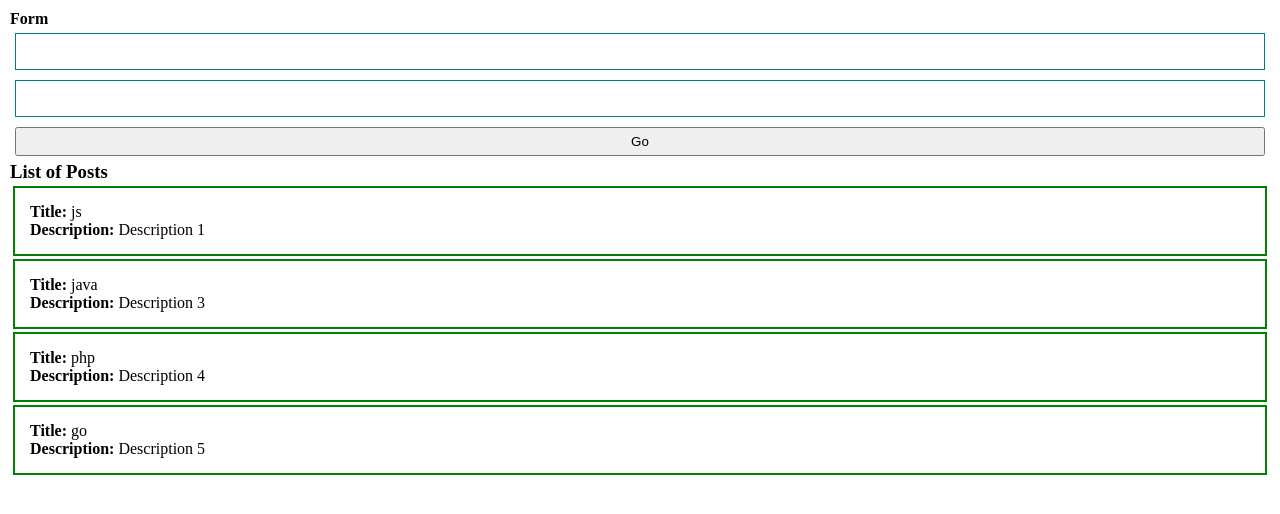
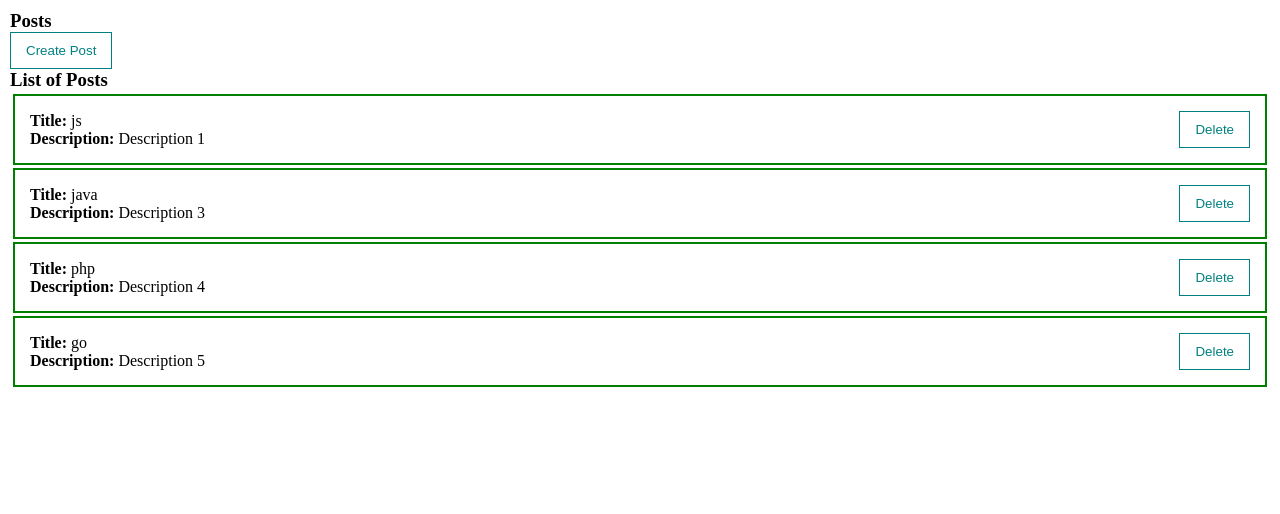
Before and after one commit to dilnazZhumabaikyzy/vuejs-pilot, a Vue app: page / in a window 1280 px wide. Shown: the top 514 px of the page. Built offline with nearby package versions, Linux system fonts and the light colour scheme.

Commit message:
new components added

```diff
--- a/src/App.vue
+++ b/src/App.vue
@@ -1,16 +1,21 @@
 <template>
     <div class="app">
-        <post-form @create = "createPost"/>
-        <post-list v-bind:posts="posts"/>
+        <h3>Posts</h3>
+        <my-button @click="showDialogue">Create Post</my-button>
+        <my-dialogue v-model:show = "dialogueVisible">
+          <post-form @create = "createPost"/>
+        </my-dialogue>
+        <post-list v-bind:posts="posts" @remove = "onDeletePost"/>
     </div>
 </template>
 <script>
 import PostForm from './components/PostForm';
 import PostList from './components/PostList';
+import MyButton from './components/UI/MyButton.vue';
 export default{
-      components:{
-        PostForm, PostList
-      },
+    components:{
+      PostForm, PostList
+    },
     data(){
         return{
             posts: [
@@ -18,13 +23,20 @@ export default{
             { id: '2', title: 'java', body: 'Description 3'},
             { id: '3', title: 'php', body: 'Description 4'},
             { id: '4', title: 'go', body: 'Description 5'},
-        ]
+        ],
+        dialogueVisible: false
         }
     },
     methods: {
         createPost(post){
           // console.log(post)
           this.posts.push(post)
+        },
+        onDeletePost(post){
+          this.posts = this.posts.filter(p=> p.id != post.id)
+        },
+        showDialogue(){
+          this.dialogueVisible = true
         }
 
     }
--- a/src/components/PostForm.vue
+++ b/src/components/PostForm.vue
@@ -1,9 +1,9 @@
 <template>
     <form @submit.prevent>
             <h4>Form</h4>
-            <input v-model="post.title" class="input"  type="text" >
-            <input  class="input" type="text" v-model="post.body">
-            <button class="button" @click="createPost">Go</button>
+            <my-input v-model="post.title"/>
+            <my-input v-model="post.body"/>
+            <my-button @click="createPost" style=" margin-top: 15px;">Go</my-button>
     </form>
 </template>
 <script>
@@ -34,13 +34,5 @@ export default{
         display: flex;
         flex-direction: column;
       }
-      .input{
-        border: 1px solid teal;
-        margin: 5px;
-        padding: 10px 15px;
-      }
-      .button {
-        margin: 5px;
-        padding: 5px;
-      }
+
 </style>
--- a/src/components/PostItem.vue
+++ b/src/components/PostItem.vue
@@ -1,11 +1,20 @@
 <template>
     <div class="post">
-        <div><strong>Title: </strong> {{ post.title }}</div>
-        <div><strong>Description: </strong> {{ post.body }}</div>
+        <div>
+            <div><strong>Title: </strong> {{ post.title }}</div>
+            <div><strong>Description: </strong> {{ post.body }}</div>
+        </div>
+        <div class="post_buttons">
+            <my-button @click = "$emit('remove', post)">Delete</my-button>
+        </div>
     </div>
 </template>
 <script>
+import MyButton from '@/components/UI/MyButton'
 export default{
+    components:{
+        MyButton
+    },
     props: {
         post:{
             type: Object,
@@ -14,3 +23,13 @@ export default{
     }
 }
 </script>
+<style scoped>
+ .post{
+        padding: 15px;
+        border: solid green 2px;
+        margin: 3px;
+        display: flex;
+        align-items: center;
+        justify-content: space-between;
+      }
+</style>
--- a/src/components/PostList.vue
+++ b/src/components/PostList.vue
@@ -1,8 +1,14 @@
 <template>
-    <div>
+    <div v-if="posts.length > 0">
         <h3>List of Posts</h3>
-        <post-item v-for="post in posts" :post = "post" />
+        <post-item
+        v-for="post in posts"
+        :post = "post"
+        :key="post.id"
+        @remove ="$emit('remove', post)"
+        />
     </div>
+    <h3 v-else style="color: teal">No posts yet</h3>
 </template>
 <script>
 import PostItem from './PostItem.vue';
--- /dev/null
+++ b/src/components/UI/MyButton.vue
@@ -0,0 +1,19 @@
+<template>
+    <button class="btn">
+        <slot></slot>
+    </button>
+</template>
+<script>
+export default{
+        name: 'my-button'
+}
+</script>
+<style scoped>
+.btn{
+    align-self: flex-end;
+    padding: 10px 15px;
+    background: none;
+    color: teal;
+    border: 1px solid teal;
+}
+</style>
--- /dev/null
+++ b/src/components/UI/MyDialogue.vue
@@ -0,0 +1,42 @@
+<template>
+<div class="dialogue" v-if="show" @click.stop="hideDialogue">
+    <div @click.stop class="dialogue-content">
+        <slot></slot>
+    </div>
+</div>
+</template>
+<script>
+export default{
+     name: 'my-dialogue',
+     props: {
+        show: {
+            type: Boolean,
+            default: false
+        }
+     },
+     methods:{
+        hideDialogue(){
+            this.$emit('update:show', false)
+        }
+     }
+}
+</script>
+<style scoped>
+.dialogue{
+    background: rgba(0, 0, 0, 0.5);
+    top: 0;
+    bottom: 0;
+    left: 0;
+    right: 0;
+    display: flex;
+    position: fixed;
+}
+.dialogue-content{
+    background: white;
+    padding: 20px;
+    margin: auto;
+    min-height: 50px;
+    min-width: 300px;
+    border-radius: 12px;
+}
+</style>
--- /dev/null
+++ b/src/components/UI/MyInput.vue
@@ -0,0 +1,23 @@
+<template>
+    <input type="text" class="input" :value="modelValue" @input="updateInput">
+</template>
+<script>
+export default{
+    name: 'my-input',
+    props:{
+        modelValue: [String, Number]
+    },
+    methods: {
+        updateInput(event){
+            this.$emit('update:modelValue', event.target.value)
+        }
+    }
+}
+</script>
+<style scoped>
+      .input{
+        border: 1px solid teal;
+        margin: 5px;
+        padding: 10px 15px;
+      }
+</style>
--- /dev/null
+++ b/src/components/UI/index.js
@@ -0,0 +1,6 @@
+import MyButton from '@/components/UI/MyButton'
+import MyInput from '@/components/UI/MyInput'
+import MyDialogue from '@/components/UI/MyDialogue'
+export default[
+    MyButton, MyInput, MyDialogue
+]
--- a/src/main.js
+++ b/src/main.js
@@ -1,4 +1,12 @@
 import { createApp } from 'vue'
 import App from './App.vue'
+import components from '@/components/UI'
 
-createApp(App).mount('#app')
+const app = createApp(App)
+
+console.log(components)
+components.forEach(component=>{
+    app.component(component.name, component)
+})
+
+app.mount('#app')
```
